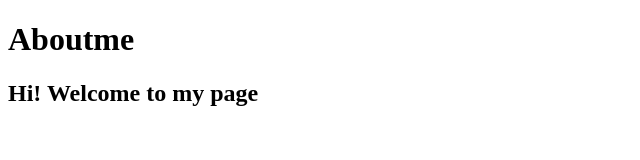
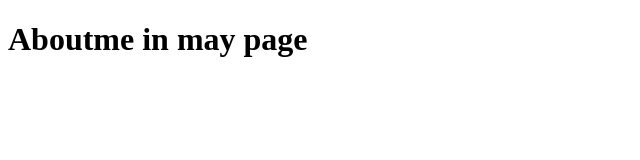
Before and after one commit to ArielCoronel18/Curso-Git-, a plain HTML site: page index.html in a window 1280 px wide. Shown: the whole page, without its empty margins (0-640 px from the left). Drawn offline with Linux system fonts and the light colour scheme.

Commit message:
Modifide index

```diff
--- a/index.html
+++ b/index.html
@@ -7,10 +7,7 @@
 </head>
 <body>
     <h1>
-        Aboutme
+        Aboutme in may page
     </h1>
-    <h2>
-        Hi! Welcome to my page
-    </h2>
 </body>
 </html>
```
